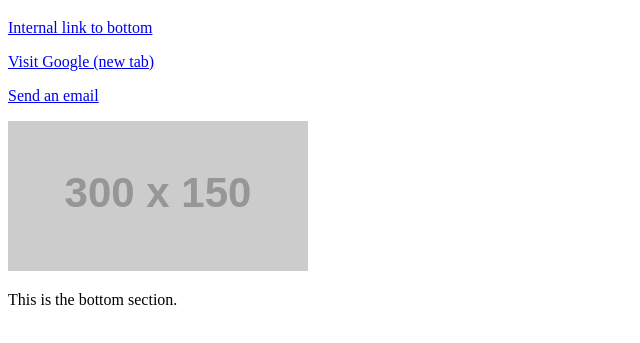
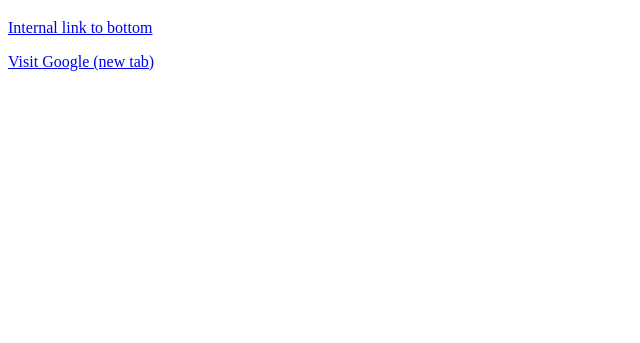
Before and after one commit to guptasaiyam11-stack/wdw0284, a plain HTML site: page WDW_ASSIGNMENT/Assignment 8/index.html in a window 1280 px wide. Shown: the part 61-404 px from the top of the page, without its empty margins (0-640 px from the left). Drawn offline with Linux system fonts and the light colour scheme; placeholder pictures from the web are drawn by us.

Commit message:
Assignment 8 - Initial Code

```diff
--- a/WDW_ASSIGNMENT/Assignment 8/index.html
+++ b/WDW_ASSIGNMENT/Assignment 8/index.html
@@ -3,6 +3,4 @@
 <body><h1>Hyperlinks and Images</h1>
 <p><a href="#bottom">Internal link to bottom</a></p>
 <p><a href="https://www.google.com" target="_blank" rel="noopener">Visit Google (new tab)</a></p>
-<p><a href="mailto:student@example.com">Send an email</a></p>
-<img src="https://via.placeholder.com/300x150" alt="Sample placeholder image" width="300" height="150">
-<p id="bottom">This is the bottom section.</p></body></html>
+</body></html>
```
